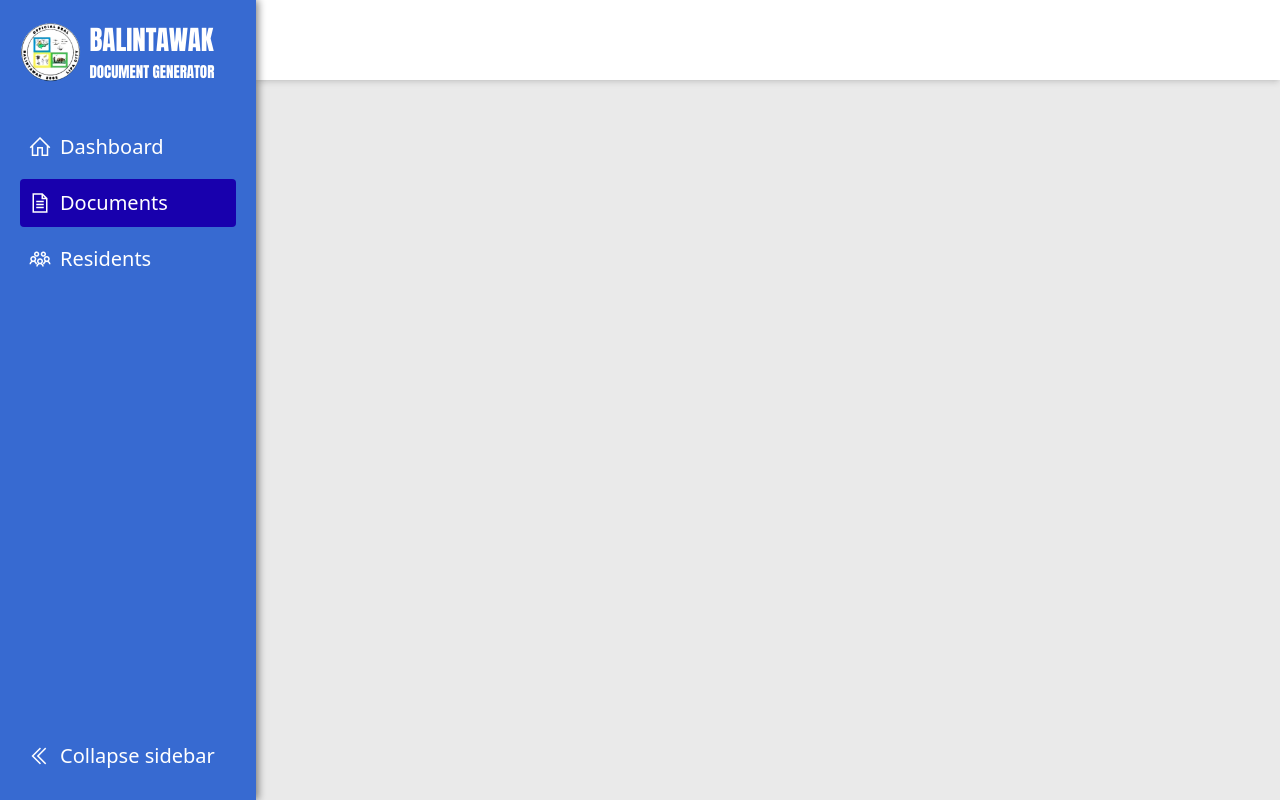
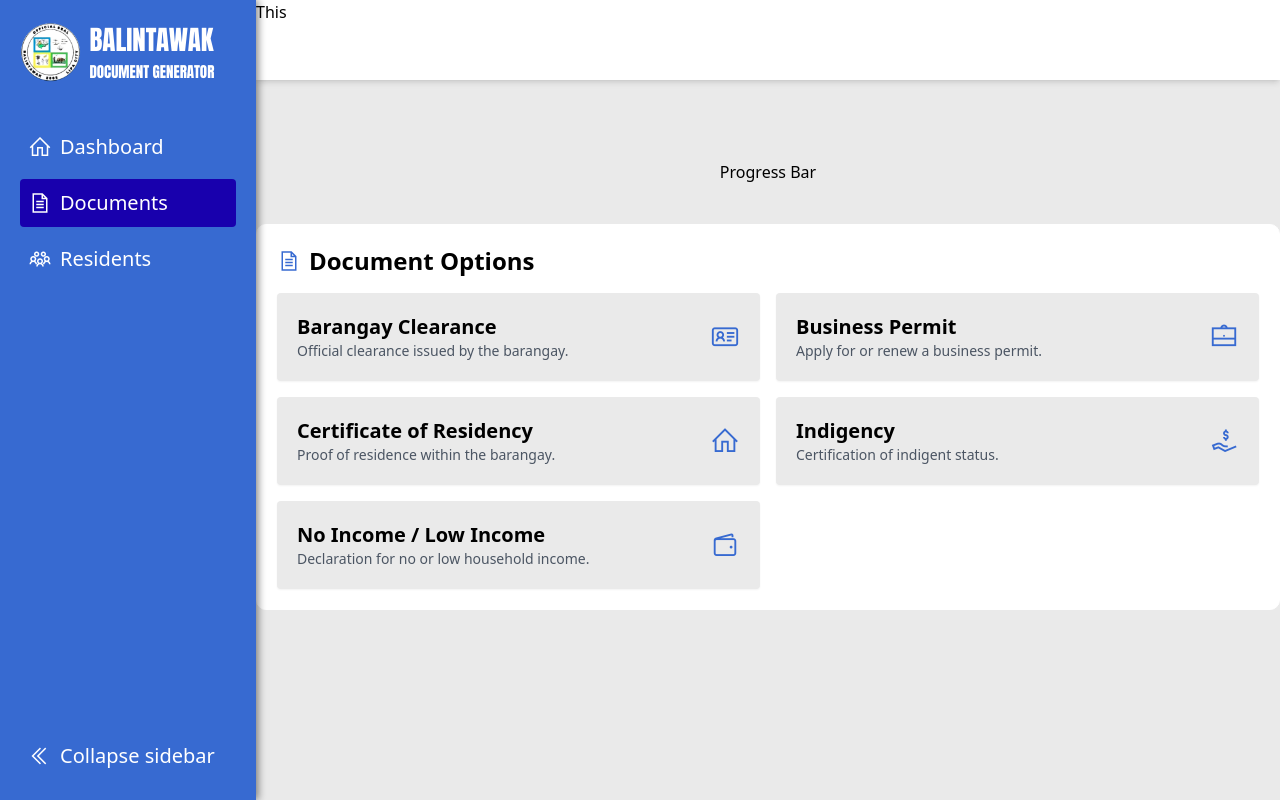
Before and after one commit to itzjmbruhhh/Document_Generator_NSTP, a PHP site: page /pages/document.php in a window 1280 px wide. Run offline with PHP 8.4, Linux system fonts and the light colour scheme; some libraries are stand-ins or nearby versions.

Commit message:
added card options document.php

```diff
--- a/pages/document.php
+++ b/pages/document.php
@@ -29,11 +29,66 @@
 
                 <!-- Top navbar-ish -->
                 <div class="h-20 bg-white shadow-md">
-
+                    This
                 </div>
 
+                <div class="container flex flex-col items-center justify-center m-auto py-10">
+                    <div class="m-auto p-10">Progress Bar</div>
+                    <div class="border border-white h-full w-full bg-white p-5 rounded-[10px]">
+                        <h2 class="text-2xl font-semibold mb-4"><i
+                                class="las la-file-alt text-[--color-primary] mr-2"></i>Document Options</h2>
+
+                        <div class="grid grid-cols-1 sm:grid-cols-2 gap-4">
+                            <button data-doc="barangay_clearance"
+                                class="flex items-center justify-between p-5 bg-[--color-gray] hover:bg-gray-100 rounded shadow-sm transition">
+                                <div class="text-left">
+                                    <h3 class="text-xl font-semibold">Barangay Clearance</h3>
+                                    <p class="text-sm text-gray-600">Official clearance issued by the barangay.</p>
+                                </div>
+                                <i class="las la-id-card text-3xl text-[--color-primary]"></i>
+                            </button>
+
+                            <button data-doc="business_permit"
+                                class="flex items-center justify-between p-5 bg-[--color-gray] hover:bg-gray-100 rounded shadow-sm transition">
+                                <div class="text-left">
+                                    <h3 class="text-xl font-semibold">Business Permit</h3>
+                                    <p class="text-sm text-gray-600">Apply for or renew a business permit.</p>
+                                </div>
+                                <i class="las la-briefcase text-3xl text-[--color-primary]"></i>
+                            </button>
+
+                            <button data-doc="certificate_residency"
+                                class="flex items-center justify-between p-5 bg-[--color-gray] hover:bg-gray-100 rounded shadow-sm transition">
+                                <div class="text-left">
+                                    <h3 class="text-xl font-semibold">Certificate of Residency</h3>
+                                    <p class="text-sm text-gray-600">Proof of residence within the barangay.</p>
+                                </div>
+                                <i class="las la-home text-3xl text-[--color-primary]"></i>
+                            </button>
+
+                            <button data-doc="indigency"
+                                class="flex items-center justify-between p-5 bg-[--color-gray] hover:bg-gray-100 rounded shadow-sm transition">
+                                <div class="text-left">
+                                    <h3 class="text-xl font-semibold">Indigency</h3>
+                                    <p class="text-sm text-gray-600">Certification of indigent status.</p>
+                                </div>
+                                <i class="las la-hand-holding-usd text-3xl text-[--color-primary]"></i>
+                            </button>
+
+                            <button data-doc="no_low_income"
+                                class="flex items-center justify-between p-5 bg-[--color-gray] hover:bg-gray-100 rounded shadow-sm transition">
+                                <div class="text-left">
+                                    <h3 class="text-xl font-semibold">No Income / Low Income</h3>
+                                    <p class="text-sm text-gray-600">Declaration for no or low household income.</p>
+                                </div>
+                                <i class="las la-wallet text-3xl text-[--color-primary]"></i>
+                            </button>
+                        </div>
+                    </div>
+                </div>
+
+
             </div>
-
         </div>
     </section>
 
```
